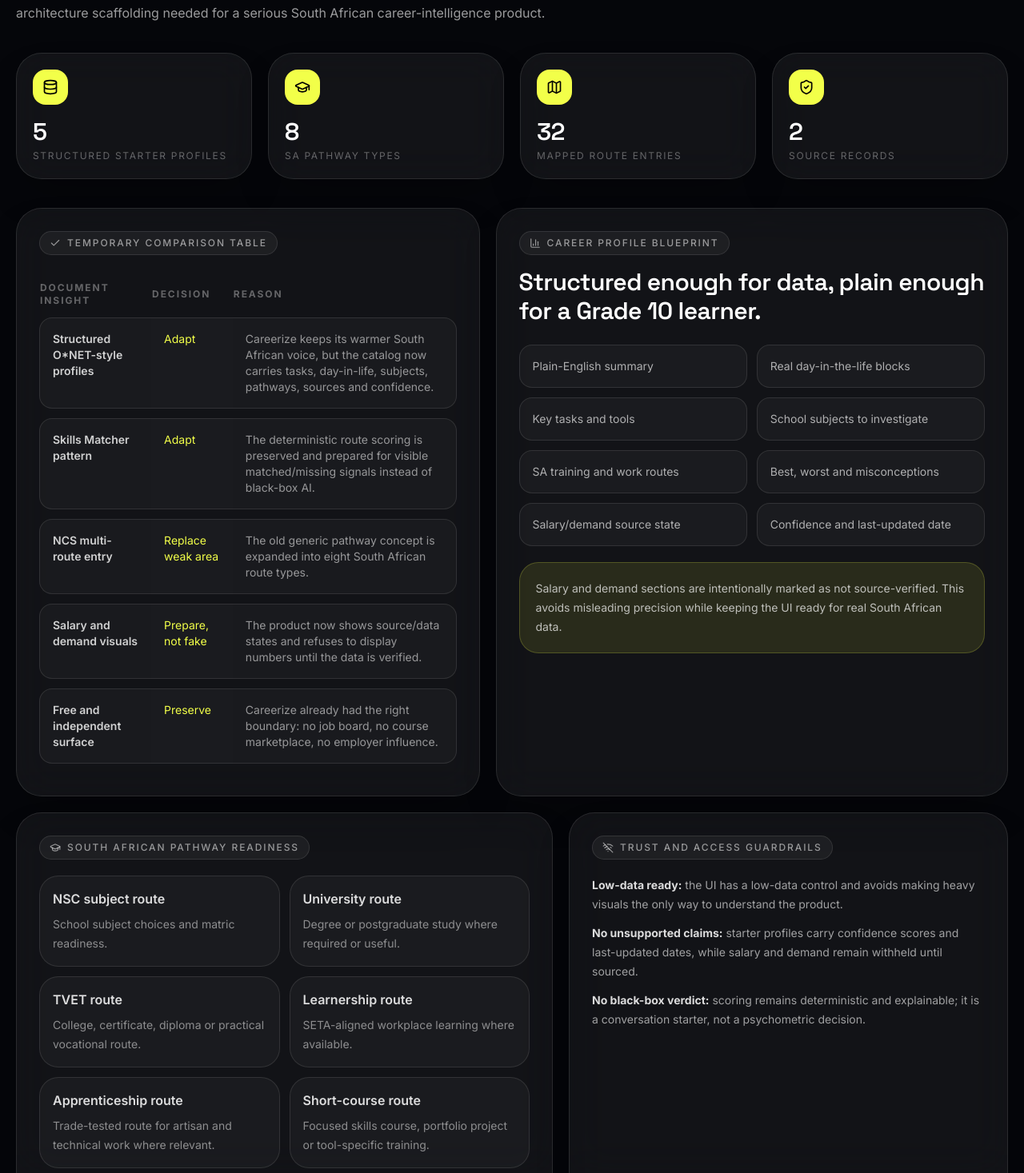
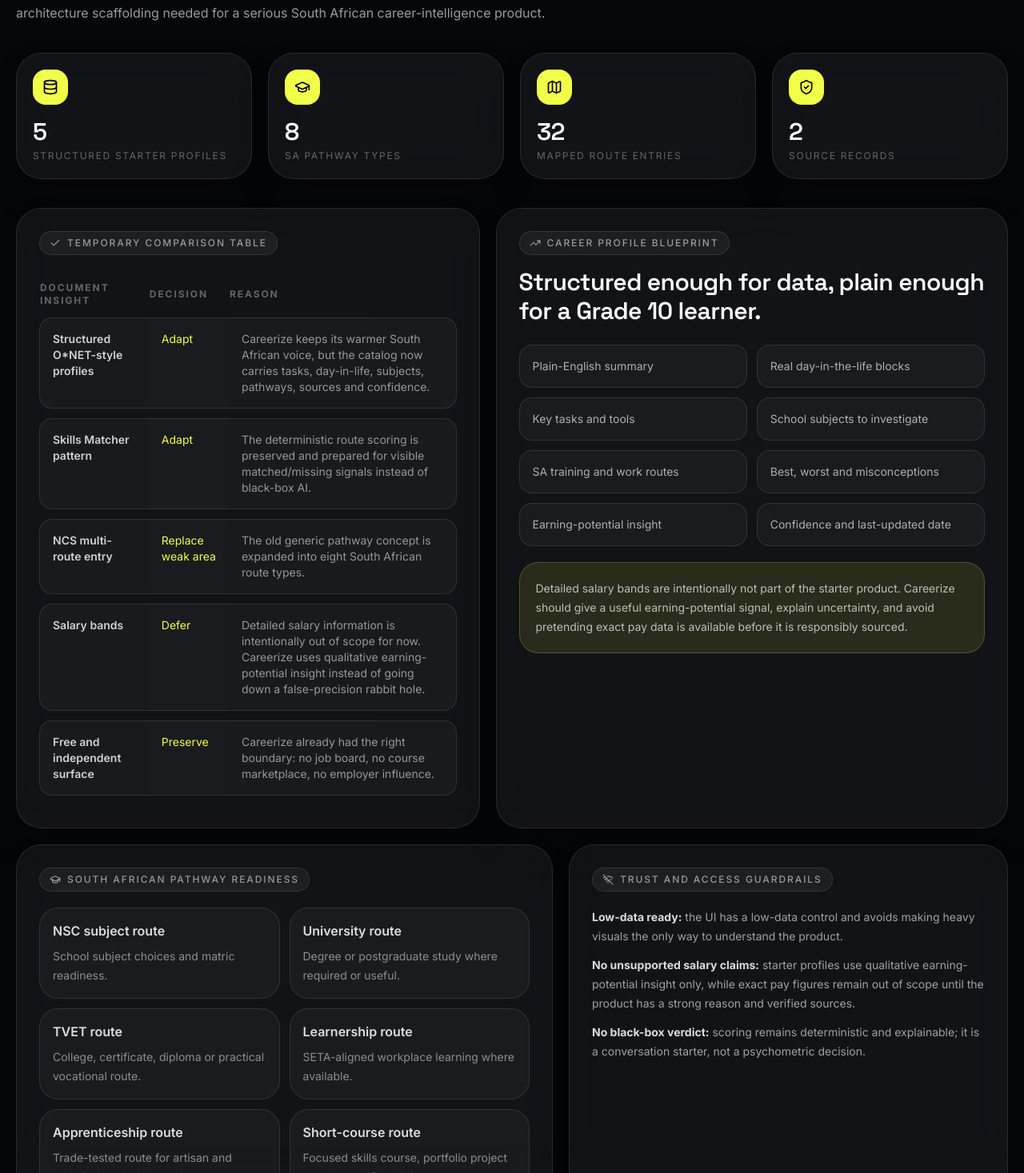
Before and after one commit to Mumoxa/Careerize, a React (Vite) app: page / in a window 1280 px wide. Shown: the part 6286-7753 px from the top of the page at 80% size. Built offline with nearby package versions, Linux system fonts and the light colour scheme; no server answers.

Commit message:
Refine UI to use earning potential not salary bands

```diff
--- a/src/components/MarketInsightUpgrade.jsx
+++ b/src/components/MarketInsightUpgrade.jsx
@@ -1,12 +1,12 @@
 import React from "react";
-import { BarChart3, Check, Database, GraduationCap, Map, Search, ShieldCheck, WifiOff } from "lucide-react";
+import { Check, Database, GraduationCap, Map, Search, ShieldCheck, TrendingUp, WifiOff } from "lucide-react";
 import { CAREER_ROUTES, PATHWAY_TYPES, SOURCE_REGISTRY } from "../data/careerCatalog";
 
 const DECISIONS = [
   ["Structured O*NET-style profiles", "Adapt", "Careerize keeps its warmer South African voice, but the catalog now carries tasks, day-in-life, subjects, pathways, sources and confidence."],
   ["Skills Matcher pattern", "Adapt", "The deterministic route scoring is preserved and prepared for visible matched/missing signals instead of black-box AI."],
   ["NCS multi-route entry", "Replace weak area", "The old generic pathway concept is expanded into eight South African route types."],
-  ["Salary and demand visuals", "Prepare, not fake", "The product now shows source/data states and refuses to display numbers until the data is verified."],
+  ["Salary bands", "Defer", "Detailed salary information is intentionally out of scope for now. Careerize uses qualitative earning-potential insight instead of going down a false-precision rabbit hole."],
   ["Free and independent surface", "Preserve", "Careerize already had the right boundary: no job board, no course marketplace, no employer influence."],
 ];
 
@@ -17,7 +17,7 @@
   "School subjects to investigate",
   "SA training and work routes",
   "Best, worst and misconceptions",
-  "Salary/demand source state",
+  "Earning-potential insight",
   "Confidence and last-updated date",
 ];
 
@@ -67,7 +67,7 @@
           </GlassCard>
 
           <GlassCard>
-            <Pill><BarChart3 size={14} /> Career profile blueprint</Pill>
+            <Pill><TrendingUp size={14} /> Career profile blueprint</Pill>
             <h3 className="mt-4 font-display text-3xl font-semibold">Structured enough for data, plain enough for a Grade 10 learner.</h3>
             <div className="mt-6 grid gap-3 sm:grid-cols-2">
               {PROFILE_BLUEPRINT.map((item) => (
@@ -77,7 +77,7 @@
               ))}
             </div>
             <div className="mt-5 rounded-3xl border border-cyber/20 bg-cyber/10 p-5 text-sm leading-6 text-white/70">
-              Salary and demand sections are intentionally marked as not source-verified. This avoids misleading precision while keeping the UI ready for real South African data.
+              Detailed salary bands are intentionally not part of the starter product. Careerize should give a useful earning-potential signal, explain uncertainty, and avoid pretending exact pay data is available before it is responsibly sourced.
             </div>
           </GlassCard>
         </div>
@@ -99,7 +99,7 @@
             <Pill><WifiOff size={14} /> Trust and access guardrails</Pill>
             <div className="mt-5 space-y-3 text-sm leading-6 text-white/60">
               <p><strong className="text-white/85">Low-data ready:</strong> the UI has a low-data control and avoids making heavy visuals the only way to understand the product.</p>
-              <p><strong className="text-white/85">No unsupported claims:</strong> starter profiles carry confidence scores and last-updated dates, while salary and demand remain withheld until sourced.</p>
+              <p><strong className="text-white/85">No unsupported salary claims:</strong> starter profiles use qualitative earning-potential insight only, while exact pay figures remain out of scope until the product has a strong reason and verified sources.</p>
               <p><strong className="text-white/85">No black-box verdict:</strong> scoring remains deterministic and explainable; it is a conversation starter, not a psychometric decision.</p>
             </div>
           </GlassCard>
```
